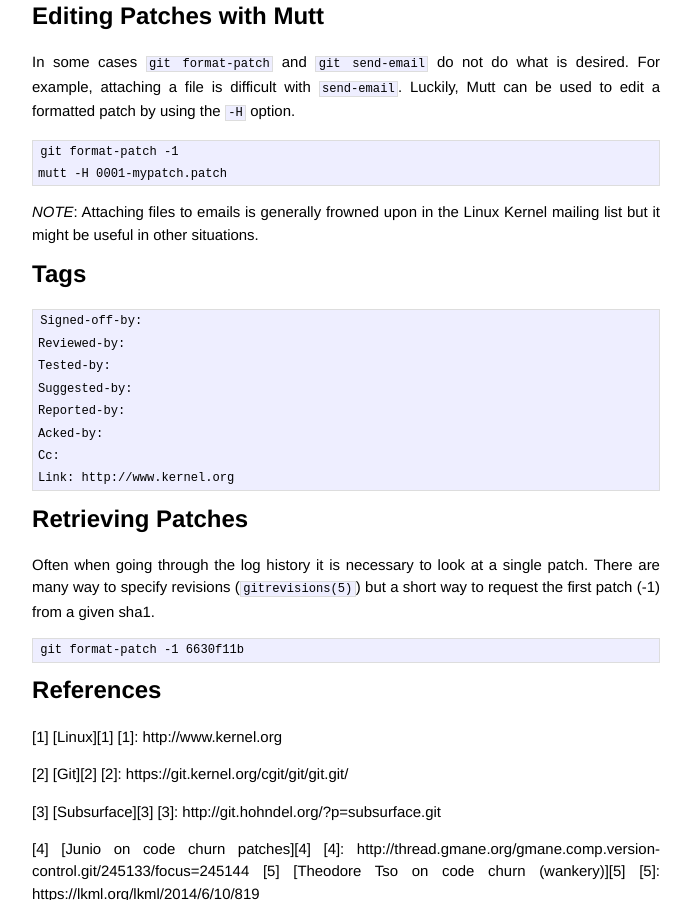
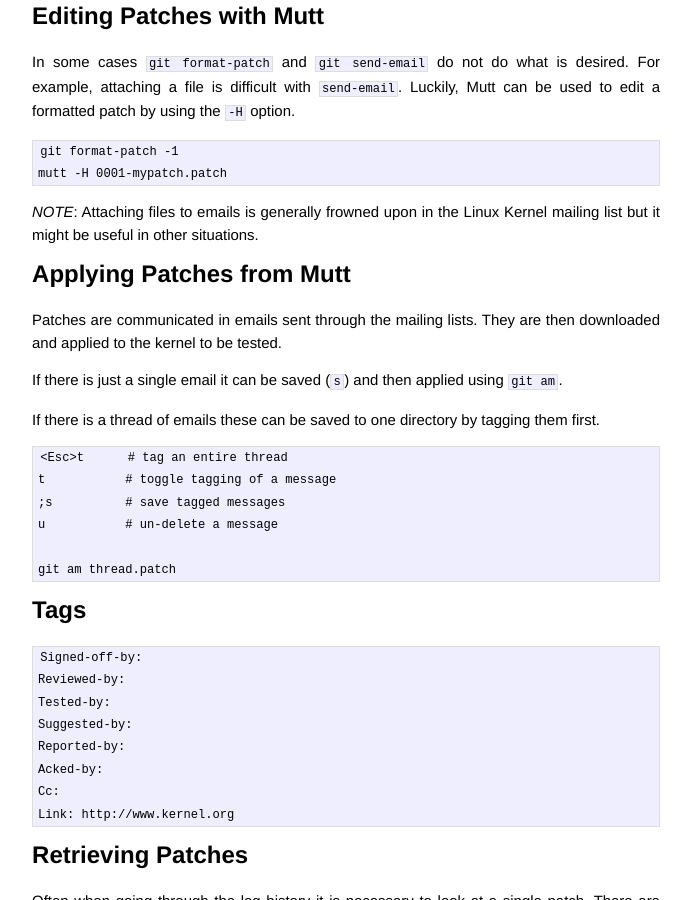
Before and after one commit to jmahler/jmahler.github.io, a Jekyll site: the page built from _posts/2014-06-11-linus-dev.md, in a window 1280 px wide and 900 px high, scrolled down 2827 px. Shown: the whole window, without its empty margins (294-985 px from the left). Built offline with Jekyll 4.4.1, drawn with Linux system fonts in a browser that asks for light colours; Markdown is read by kramdown in place of the engine named in the settings.

Commit message:
describe how to apply patches with Mutt

```diff
--- a/_posts/2014-06-11-linus-dev.md
+++ b/_posts/2014-06-11-linus-dev.md
@@ -161,6 +161,25 @@
 *NOTE*: Attaching files to emails is generally frowned upon in the
 Linux Kernel mailing list but it might be useful in other situations.
 
+Applying Patches from Mutt
+==========================
+
+Patches are communicated in emails sent through the mailing lists.
+They are then downloaded and applied to the kernel to be tested.
+
+If there is just a single email it can be saved (`s`) and then
+applied using `git am`.
+
+If there is a thread of emails these can be saved to one directory
+by tagging them first.
+
+    <Esc>t      # tag an entire thread
+    t           # toggle tagging of a message
+    ;s          # save tagged messages
+    u           # un-delete a message
+
+    git am thread.patch
+
 Tags
 ====
 
```
